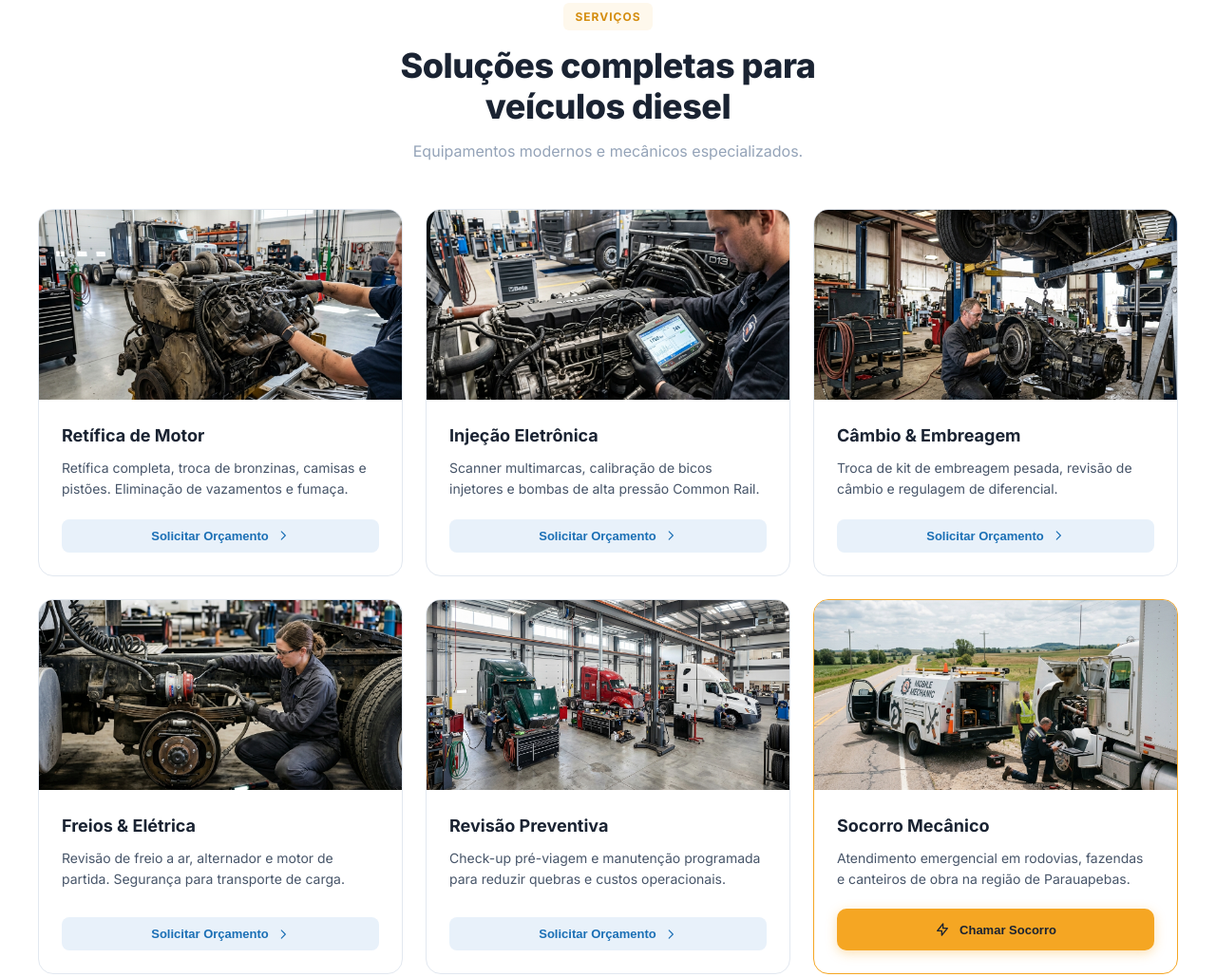
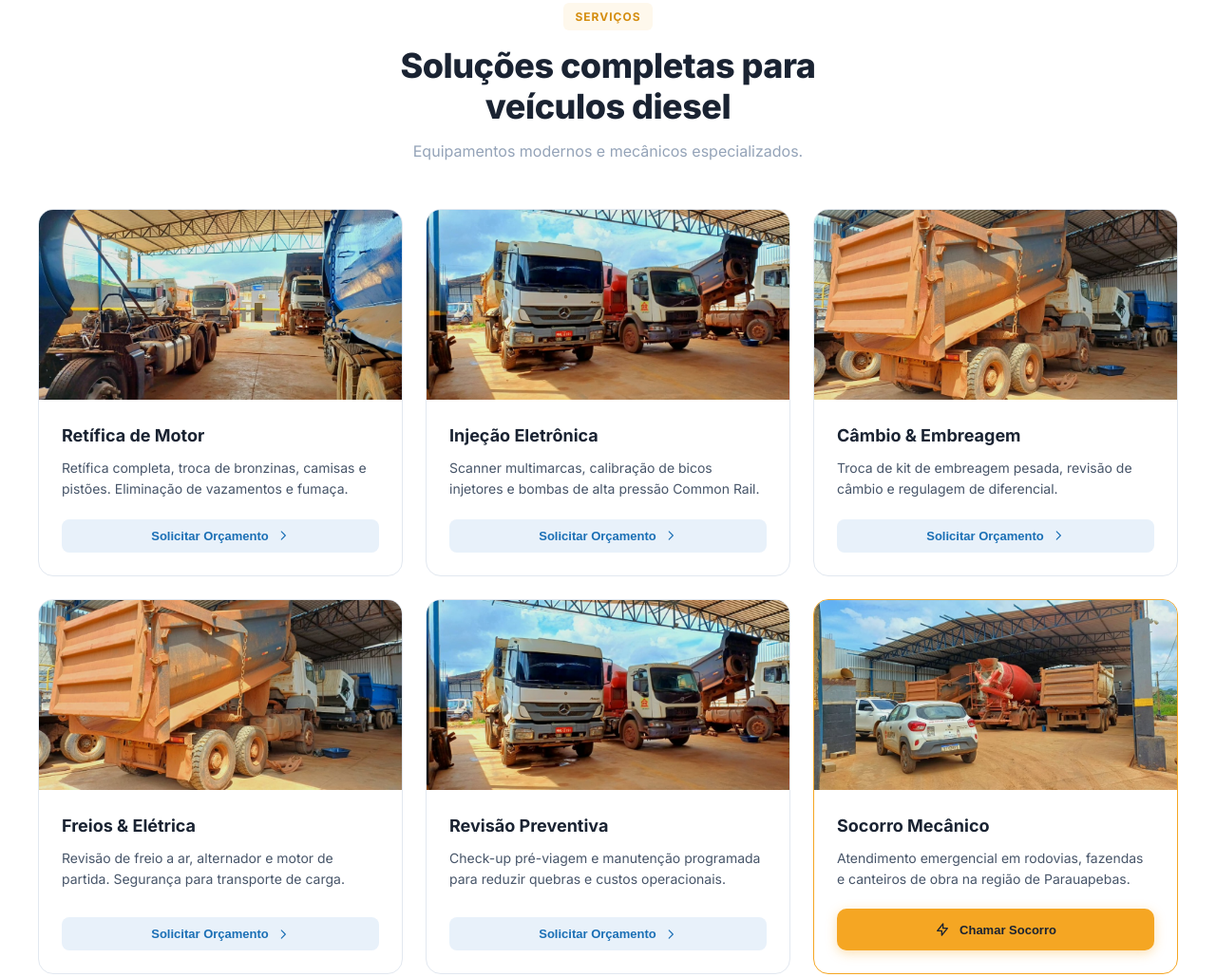
Before and after one commit to yancaiodesigner/site-hp-diesel, a plain HTML site: page index.html in a window 1280 px wide. Shown: the part 851-1880 px from the top of the page at 95% size. Drawn offline with Linux system fonts and the light colour scheme.

Commit message:
feat: atualizacao com fotos reais da oficina, frota e fachada HP Diesel Service

```diff
--- a/index.html
+++ b/index.html
@@ -11,7 +11,10 @@
   <meta property="og:type" content="website">
   <meta property="og:title" content="HP Diesel Service | Manutenção Diesel de Alta Precisão">
   <meta property="og:description" content="Diagnóstico computadorizado, retífica completa e socorro mecânico em Parauapebas - PA.">
+  <meta property="og:image" content="images/fachada-hp-diesel.jpg">
   <meta property="og:locale" content="pt_BR">
+  <meta name="twitter:card" content="summary_large_image">
+  <meta name="twitter:image" content="images/fachada-hp-diesel.jpg">
 
   <link rel="stylesheet" href="styles.css">
 
@@ -95,7 +98,7 @@
       </div>
 
       <div class="hero-image reveal">
-        <img src="images/hero-oficina.jpg" alt="Oficina HP Diesel com caminhões em manutenção" loading="eager">
+        <img src="images/fachada-hp-diesel.jpg" alt="Fachada da oficina mecânica HP Diesel Service em Parauapebas - PA" loading="eager" style="object-position: 60% center;">
       </div>
     </div>
   </section>
@@ -136,7 +139,7 @@
         <!-- Serviço 1 -->
         <div class="service-card reveal">
           <div class="service-card-img">
-            <img src="images/retifica-motor.jpg" alt="Retífica de motor diesel" loading="lazy">
+            <img src="images/oficina-patio.jpg" alt="Retífica de motor e manutenção pesada na HP Diesel" loading="lazy">
           </div>
           <div class="service-card-body">
             <h3>Retífica de Motor</h3>
@@ -151,7 +154,7 @@
         <!-- Serviço 2 -->
         <div class="service-card reveal">
           <div class="service-card-img">
-            <img src="images/injecao-eletronica.jpg" alt="Diagnóstico de injeção eletrônica diesel" loading="lazy">
+            <img src="images/caminhoes-oficina.jpg" alt="Diagnóstico de injeção eletrônica diesel e calibração de bicos" loading="lazy">
           </div>
           <div class="service-card-body">
             <h3>Injeção Eletrônica</h3>
@@ -166,7 +169,7 @@
         <!-- Serviço 3 -->
         <div class="service-card reveal">
           <div class="service-card-img">
-            <img src="images/cambio-transmissao.jpg" alt="Reparo de câmbio e embreagem pesada" loading="lazy">
+            <img src="images/manutencao-pesada.jpg" alt="Reparo de câmbio, embreagem pesada e diferencial" loading="lazy">
           </div>
           <div class="service-card-body">
             <h3>Câmbio & Embreagem</h3>
@@ -181,7 +184,7 @@
         <!-- Serviço 4 -->
         <div class="service-card reveal">
           <div class="service-card-img">
-            <img src="images/freios-eletrica.jpg" alt="Revisão de freios a ar e sistema elétrico" loading="lazy">
+            <img src="images/manutencao-pesada.jpg" alt="Revisão de freios a ar e sistema elétrico pesado" loading="lazy" style="object-position: bottom center;">
           </div>
           <div class="service-card-body">
             <h3>Freios & Elétrica</h3>
@@ -196,7 +199,7 @@
         <!-- Serviço 5 -->
         <div class="service-card reveal">
           <div class="service-card-img">
-            <img src="images/hero-oficina.jpg" alt="Revisão preventiva para frotas" loading="lazy">
+            <img src="images/caminhoes-oficina.jpg" alt="Revisão preventiva para frotas de caminhões" loading="lazy" style="object-position: center top;">
           </div>
           <div class="service-card-body">
             <h3>Revisão Preventiva</h3>
@@ -211,7 +214,7 @@
         <!-- Serviço 6 -->
         <div class="service-card reveal" style="border-color: var(--yellow);">
           <div class="service-card-img">
-            <img src="images/socorro-mecanico.jpg" alt="Socorro mecânico no local" loading="lazy">
+            <img src="images/socorro-movel.jpg" alt="Socorro mecânico e assistência móvel no local" loading="lazy">
           </div>
           <div class="service-card-body">
             <h3>Socorro Mecânico</h3>
```
Also changed, not shown: images/cambio-transmissao.jpg (deleted), images/caminhoes-oficina.jpg (added), images/fachada-hp-diesel.jpg (added), images/freios-eletrica.jpg (deleted), images/hero-oficina.jpg (deleted), images/injecao-eletronica.jpg (deleted), images/manutencao-pesada.jpg (added), images/oficina-patio.jpg (added), images/retifica-motor.jpg (deleted), images/socorro-mecanico.jpg (deleted), images/socorro-movel.jpg (added), 1 other file.
